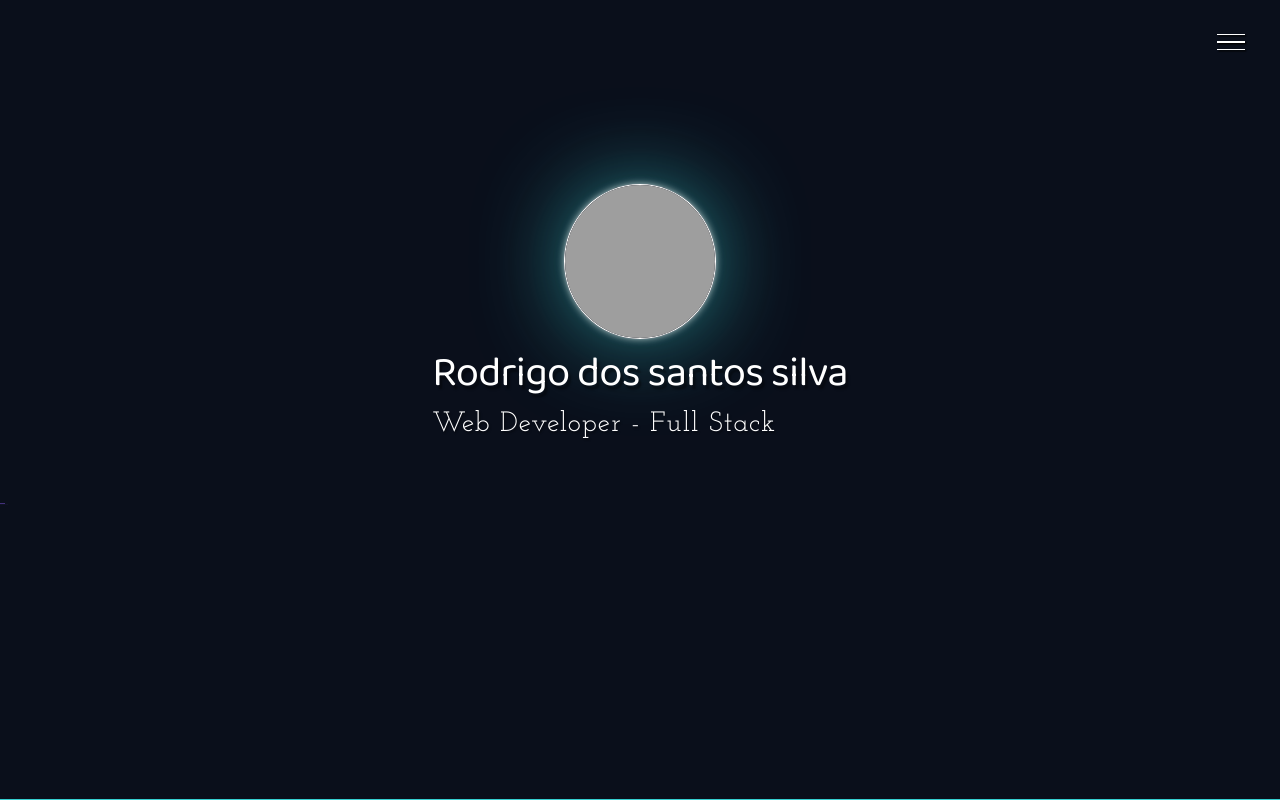
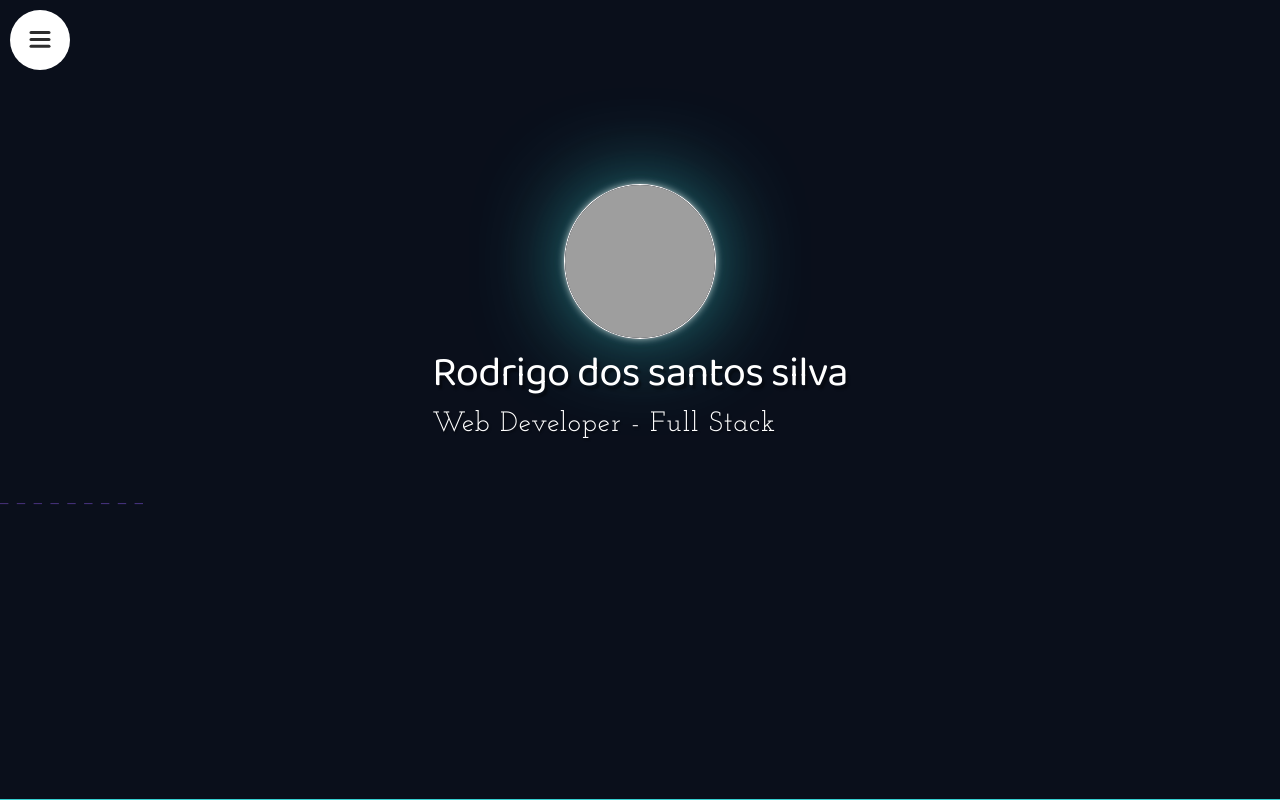
Before and after one commit to rodrigoSilva23/portfolio-23, a Next.js app: page / in a window 1280 px wide. Shown: the top 800 px of the page. Built offline with nearby package versions, Linux system fonts and the light colour scheme; grey boxes are pictures that could not be loaded.

Commit message:
fix - create new manu, refactor screen introduction

```diff
--- a/package.json
+++ b/package.json
@@ -12,8 +12,7 @@
     "next": "^13.3.1",
     "react": "^18.2.0",
     "react-dom": "^18.2.0",
-    "react-icons": "^4.3.1",
-    "react-tilt": "^0.1.4",
+    "react-icons": "^4.8.0",
     "styled-components": "^5.3.3",
     "swiper": "^8.3.0"
   },
--- a/src/components/SectionIntroduction/index.tsx
+++ b/src/components/SectionIntroduction/index.tsx
@@ -1,7 +1,6 @@
 import { useState } from "react";
 import { TextAnimedWrite } from "../Text/TextContent";
 import { SectionProfile } from "./styles";
-import { motion } from "framer-motion";
 import { TitleAnimated } from "../Title";
 
 export const SectionIntroduction = () => {
@@ -14,7 +13,8 @@ export const SectionIntroduction = () => {
 
   return (
     <SectionProfile id="conhecimentos">
-      <TitleAnimated title="Sobre"/>
+      <TitleAnimated title="Sobre" />
+
       {startTextAnimed && (
         <TextAnimedWrite className="textAnimed " velocityWrite={40}>
           Olá, eu sou Rodrigo dos Santos Silva e atuo como desenvolvedor full
--- a/src/components/SectionIntroduction/styles.ts
+++ b/src/components/SectionIntroduction/styles.ts
@@ -3,10 +3,10 @@ import styled from "styled-components";
 export const SectionProfile = styled.main`
   background-color: black;
   width: 100%;
+  height: 100vh;
   display: flex;
   flex-direction: column;
   align-items: center;
-  justify-content: center;
   h1{
     font-family: var(--font-primary);
     color: white;
@@ -23,4 +23,17 @@ export const SectionProfile = styled.main`
     font-size: 1.5rem;
     font-family: var(--font-primary);
   }
+  @media screen and (max-width: 425px)   {
+    .textAnimed{
+      margin:5px 25px;
+      font-size: 1.4rem;
+    }
+
+  }
+  @media screen and (max-width: 325px)   {
+    .textAnimed{
+      font-size: 1.3rem;
+    }
+
+  }
 `;
--- a/src/components/Sidebar/index.tsx
+++ b/src/components/Sidebar/index.tsx
@@ -1,76 +1,74 @@
-import { SidebarClassic } from "./styles";
-import { FaLinkedinIn, FaGithubAlt, FaInstagram } from "react-icons/fa";
+import * as React from "react";
+import { useRef } from "react";
+import { motion, useCycle } from "framer-motion";
+import { useDimensions } from "./use-dimensions";
+import styles from "./styles.module.css";
+import { MenuToggle } from "./steps/MenuToggle";
+import { Navigation } from ".//steps/Navigation";
+const sidebar = {
+  open: (height = 1000) => ({
+    clipPath: `circle(${height * 2 + 200}px at 40px 40px)`,
+    transition: {
+      type: "spring",
+      stiffness: 20,
+      restDelta: 2,
+    },
+  }),
+  closed: {
+    clipPath: "circle(30px at 40px 40px)",
+    transition: {
+      delay: 0.5,
+      type: "spring",
+      stiffness: 400,
+      damping: 40,
+    },
+  },
+};
+const socialMidia = {
+  open: {
+    y: 0,
+    opacity: 1,
+    transition: {
+      y: { stiffness: 1000, velocity: -100 },
+    },
+  },
+  closed: {
+    y: 50,
+    opacity: 0,
+    transition: {
+      y: { stiffness: 1000 },
+    },
+  },
+};
+interface midia {}
+export const SideBar = ({ itemsFromMenu, midia }: any) => {
+  const [isOpen, toggleOpen] = useCycle(false, true);
+  const containerRef = useRef(null);
+  const { height } = useDimensions(containerRef);
 
-const Sidebar = () => {
-  const showSidebar = () => {
-    const sidebar = document.querySelector(".sidebar");
-    sidebar?.classList.toggle("show-menu");
-  };
 
   return (
-    <SidebarClassic>
-      <aside className="sidebar ">
-        <div className="hamburguer" onClick={showSidebar}>
-          <div className="line" id="line1"></div>
-          <div className="line" id="line2"></div>
-          <div className="line" id="line3"></div>
-          <span>Fechar</span>
-        </div>
-        <nav>
-          <ul className="menu">
-            <li className="menu-item">
-              <a href="#home" className="menu-link">
-                Home
+    <motion.nav
+      initial={false}
+      animate={isOpen ? "open" : "closed"}
+      custom={height}
+      ref={containerRef}
+      className={styles.nav}
+    >
+      <motion.div className={styles.background} variants={sidebar}>
+        {midia && (
+          <motion.div className={styles.socialMidia} variants={socialMidia}>
+            {midia.map((midia: any) => (
+              <a href={midia.href} key={midia.name} target="_blank">
+                {midia.icon}
               </a>
-            </li>
-            <li className="menu-item">
-              <a href="#conhecimentos" className="menu-link">
-                Conhecimento
-              </a>
-            </li>
-            <li className="menu-item">
-              <a href="#projetos" className="menu-link">
-                Projetos
-              </a>
-            </li>
-            <li className="menu-item">
-              <a href="#contatos" className="menu-link">
-                Contato
-              </a>
-            </li>
-            <li className="menu-item">
-              <a href="#orcamentos" className="menu-link">
-                Orçamento
-              </a>
-            </li>
-          </ul>
-        </nav>
-        <div className="social-midia">
-          <a
-            href="https://www.instagram.com/rodrigosilva.up/"
-            target="_blank"
-            rel="noreferrer"
-          >
-            <FaInstagram />
-          </a>
-          <a
-            href="https://github.com/rodrigoSilva23"
-            target="_blank"
-            rel="noreferrer"
-          >
-            <FaGithubAlt />
-          </a>
-          <a
-            href="https://www.linkedin.com/in/rodrigo-santos-silva-059b9a193/"
-            target="_blank"
-            rel="noreferrer"
-          >
-            <FaLinkedinIn />
-          </a>
-        </div>
-      </aside>
-    </SidebarClassic>
+            ))}
+          </motion.div>
+        )}
+      </motion.div>
+
+      <Navigation itemsFromMenu={itemsFromMenu} />
+      <MenuToggle toggle={() => toggleOpen()} />
+    </motion.nav>
   );
 };
-
-export default Sidebar;
--- /dev/null
+++ b/src/components/Sidebar/steps/MenuItem.tsx
@@ -0,0 +1,40 @@
+import * as React from "react";
+import { motion } from "framer-motion";
+
+const variants = {
+  open: {
+    y: 0,
+    opacity: 1,
+    transition: {
+      y: { stiffness: 1000, velocity: -100 },
+    },
+  },
+  closed: {
+    y: 50,
+    opacity: 0,
+    transition: {
+      y: { stiffness: 1000 },
+    },
+  },
+};
+
+interface MenuItem {
+  name: string;
+  href: string;
+  icon: React.ReactElement;
+}
+export const MenuItem = (props: MenuItem) => {
+  const { name, href, icon } = props;
+  return (
+    <motion.li
+      variants={variants}
+      whileHover={{ scale: 1.1 }}
+      whileTap={{ scale: 0.95 }}
+    >
+      <a href={href}>
+        <span>{icon}</span>
+        <span>{name}</span>
+      </a>
+    </motion.li>
+  );
+};
--- /dev/null
+++ b/src/components/Sidebar/steps/MenuToggle.tsx
@@ -0,0 +1,39 @@
+import * as React from "react";
+import { motion } from "framer-motion";
+import styles from "../styles.module.css";
+const Path = (props: any) => (
+  <motion.path
+    fill="transparent"
+    strokeWidth="3"
+    stroke="hsl(0, 0%, 18%)"
+    strokeLinecap="round"
+    {...props}
+  />
+);
+
+export const MenuToggle = ({ toggle }: any) => (
+  <button onClick={toggle} className={styles.button}>
+    <svg width="23" height="23" viewBox="0 0 23 23">
+      <Path
+        variants={{
+          closed: { d: "M 2 2.5 L 20 2.5" },
+          open: { d: "M 3 16.5 L 17 2.5" },
+        }}
+      />
+      <Path
+        d="M 2 9.423 L 20 9.423"
+        variants={{
+          closed: { opacity: 1 },
+          open: { opacity: 0 },
+        }}
+        transition={{ duration: 0.1 }}
+      />
+      <Path
+        variants={{
+          closed: { d: "M 2 16.346 L 20 16.346" },
+          open: { d: "M 3 2.5 L 17 16.346" },
+        }}
+      />
+    </svg>
+  </button>
+);
--- /dev/null
+++ b/src/components/Sidebar/steps/Navigation.tsx
@@ -0,0 +1,29 @@
+import * as React from "react";
+import { motion } from "framer-motion";
+import styles from "../styles.module.css";
+import { MenuItem } from "./MenuItem";
+import {
+  FaHome,
+  FaBook,
+  FaCode,
+  FaEnvelope,
+  FaDollarSign,
+} from "react-icons/fa";
+const variants = {
+  open: {
+    transition: { staggerChildren: 0.07, delayChildren: 0.2 },
+  },
+  closed: {
+    transition: { staggerChildren: 0.05, staggerDirection: -1 },
+  },
+};
+interface Navigation {
+  itemsFromMenu: Array<any>;
+}
+export const Navigation = (props: Navigation) => (
+  <motion.ul variants={variants} className={styles.ul}>
+    {props.itemsFromMenu.map((props: any) => (
+      <MenuItem key={props.name} {...props} />
+    ))}
+  </motion.ul>
+);
--- /dev/null
+++ b/src/components/Sidebar/styles.module.css
@@ -0,0 +1,83 @@
+
+.background {
+  position: absolute;
+  top: 0;
+  left: 0;
+  bottom: 0;
+  width: 300px;
+  background: #fff;
+}
+
+.nav {
+  position: fixed;
+  z-index: 1000;
+  top: 0;
+  left: 0;
+  bottom: 0;
+  width: 300px;
+}
+
+.button {
+  outline: none;
+  border: none;
+  user-select: none;
+  cursor: pointer;
+  position: absolute;
+  top: 18px;
+  left: 15px;
+  width: 50px;
+  height: 50px;
+  border-radius: 50%;
+  background: transparent;
+}
+
+.ul, .ul
+li {
+  margin: 0;
+  padding: 0;
+  list-style: none;
+}
+
+.ul {
+  padding: 25px;
+  position: absolute;
+  top: 100px;
+  width: 230px;
+}
+
+.ul li a{
+  font-family: var(--font-primary);
+  font-size: 1.5rem;
+
+}
+.ul li a span:first-child {
+  font-size: 1.4rem;
+  margin-right:10px ;
+  color: rgb(116, 59, 141);
+}
+
+
+.socialMidia {
+  position: absolute;
+  bottom: 2rem;
+  width: 100%;
+  display: flex;
+  justify-content: space-evenly;
+
+}
+.socialMidia a {
+  background-color: rgb(116, 59, 141);
+  color: white;
+  height: 2.6rem;
+  width: 2.6rem;
+  font-size: unset;
+  display: flex;
+  justify-content: center;
+  align-items: center;
+  border-radius: 50%;
+}
+
+.socialMidia a:hover {
+  transition: background-color 0.8s;
+  background-color: rgb(147, 88, 172);
+}
--- a/src/components/Sidebar/styles.ts
+++ /dev/null
@@ -1,178 +0,0 @@
-import styled from "styled-components";
-
-export const SidebarClassic = styled.div`
-
-  .sidebar {
-    width: 20rem;
-    height: 100vh;
-    background-color: rgba(255, 255, 255, 0);
-    position: fixed;
-    top: 0;
-    right: -20rem;
-    transition: 1.5s;
-    z-index: 10;
-  }
-
-  .show-menu {
-    right: 0;
-    background-color: white;
-  }
-
-  .hamburguer {
-    width: 2rem;
-    height: 2rem;
-    position: fixed;
-    z-index: 1000;
-    right: 2.5rem;
-    top: 2rem;
-    display: flex;
-    flex-direction: column;
-    justify-content: space-evenly;
-    cursor: pointer;
-    transition: 1.5s;
-    opacity: 1;
-  }
-  .show-menu .hamburguer {
-    right: 16rem;
-  }
-
-  .line {
-    width: 100%;
-    height: 0.1rem;
-    background-color: white;
-    box-shadow: 0.1rem 0.1rem 1px rgba(0, 0, 0);
-    transition: transform 1s;
-  }
-
-  .show-menu #line2{
-    opacity: 0;
-  }
-
-  .show-menu #line3 {
-    position: absolute;
-    display: flex;
-    align-items: center;
-    align-content: center;
-
-    transform: rotate(-40deg);
-  }
-  .hamburguer span {
-    font-family: var(--font-action);
-    font-weight: 500;
-    letter-spacing: 0.1rem;
-    position: absolute;
-    left: 3rem;
-    background-color: #743b8d;
-    height: 2rem;
-    width: 6rem;
-    display: flex;
-    justify-content: center;
-    align-items: center;
-    opacity: 0;
-  }
-
-  .hamburguer span::before {
-    content: "";
-    position: absolute;
-    border-right: 0.7rem solid #743b8d;
-    border-top: 0.5rem solid transparent;
-    border-left: 0.7rem solid transparent;
-    border-bottom: 0.6rem solid transparent;
-
-    left: -1.4rem;
-  }
-
-  .show-menu .hamburguer:hover span {
-    color: white;
-    opacity: 1;
-  }
-
-  .show-menu #line1 {
-    position: absolute;
-    display: flex;
-    align-items: center;
-    align-content: center;
-    transform: rotate(40deg);
-  }
-
-  .menu {
-    position: absolute;
-    top: 40%;
-    left: 50%;
-    transform: translate(-50%, -50%);
-  }
-
-  .menu-item {
-    text-align: center;
-    margin-bottom: 0.5rem;
-  }
-
-  .menu-link {
-    font-family: var(--font-action);
-    font-size: unset;
-    color: #555;
-  }
-
-  .menu-link:hover {
-    transition: color 0.8s;
-    color: rgb(116, 59, 141);
-  }
-
-  .social-midia {
-    position: absolute;
-    bottom: 2rem;
-    width: 100%;
-    display: flex;
-    justify-content: space-evenly;
-    opacity: 0;
-    transition: 1.5s;
-  }
-  .show-menu .social-midia {
-    opacity: 1;
-  }
-
-  .social-midia a {
-    background-color: rgb(116, 59, 141);
-    color: white;
-    height: 2.6rem;
-    width: 2.6rem;
-    font-size: unset;
-    display: flex;
-    justify-content: center;
-    align-items: center;
-    border-radius: 50%;
-  }
-
-  .social-midia a:hover {
-    transition: background-color 0.8s;
-    background-color: rgb(147, 88, 172);
-  }
-  @media (max-height: 768px) and (orientation: landscape){
-    .sidebar {
-      font-size:20px !important;
-      .hamburguer{
-        top:10px;
-
-      }
-    }
-    .show-menu .hamburguer {
-      right: 17.5rem !important;
-    }
-   }
-   @media (max-height: 1024px) and (orientation: portrait){
-    .sidebar {
-      font-size:30px !important;
-      .hamburguer{
-        top:10px;
-
-      }
-    }
-    .show-menu .hamburguer {
-      right: 17.5rem !important;
-    }
-    .hamburguer span{
-      font-size:20px;
-
-      }
-   }
-`;
--- /dev/null
+++ b/src/components/Sidebar/use-dimensions.ts
@@ -0,0 +1,16 @@
+import { useEffect, useRef } from "react";
+
+// Naive implementation - in reality would want to attach
+// a window or resize listener. Also use state/layoutEffect instead of ref/effect
+// if this is important to know on initial client render.
+// It would be safer to  return null for unmeasured states.
+export const useDimensions = (ref: any) => {
+  const dimensions = useRef({ width: 0, height: 0 });
+
+  useEffect(() => {
+    dimensions.current.width = ref.current.offsetWidth;
+    dimensions.current.height = ref.current.offsetHeight;
+  }, []);
+
+  return dimensions.current;
+};
--- a/src/pages/index.tsx
+++ b/src/pages/index.tsx
@@ -6,16 +6,67 @@ import Header from "../components/Header";
 import { Loading } from "../components/Loading";
 import { SectionIntroduction } from "../components/SectionIntroduction";
 import { SectionProjects } from "../components/SectionProjects";
-import {SectionSkills } from "../components/SectionSkills";
-import Sidebar from "../components/Sidebar";
+import { SectionSkills } from "../components/SectionSkills";
+import { SideBar } from "../components/Sidebar";
+import {
+  FaGithubAlt,
+  FaInstagram,
+  FaHome,
+  FaBook,
+  FaCode,
+  FaEnvelope,
+  FaDollarSign,
+} from "react-icons/fa";
 
+const itemsFromMenu = [
+  {
+    name: "Home",
+    icon: <FaHome />,
+    href: "#home",
+  },
+  {
+    name: "Conhecimento",
+    icon: <FaBook />,
+    href: "#conhecimentos",
+  },
+  {
+    name: "Projetos",
+    icon: <FaCode />,
+    href: "#projetos",
+  },
+  {
+    name: "Contato",
+    icon: <FaEnvelope />,
+    href: "#contato",
+  },
+  {
+    name: "Orçamento",
+    icon: <FaDollarSign />,
+    href: "#orcamento",
+  },
+];
+const midia = [
+  {
+    name: "Linkedin",
+    icon: <FaInstagram />,
+    href: "https://www.instagram.com/rodrigosilva.up/",
+  },
+  {
+    name: "Github",
+    icon: <FaGithubAlt />,
+    href: "https://github.com/rodrigoSilva23",
+  },
+  {
+    name: "Instagram",
+    icon: <FaInstagram />,
+    href: "https://www.linkedin.com/in/rodrigo-santos-silva-dev/",
+  },
+];
 const Home: NextPage = () => {
   const [loading, setLoading] = useState(true);
 
-
-
   useEffect(() => {
-      setLoading(!loading);
+    setLoading(!loading);
   }, []);
   return (
     <>
@@ -30,11 +81,11 @@ const Home: NextPage = () => {
         <Loading />
       ) : (
         <>
-          <Sidebar />
+          <SideBar midia={midia} itemsFromMenu={itemsFromMenu} />
           <Header />
-          <SectionIntroduction/>
-          <SectionSkills/>
-          <SectionProjects/>
+          <SectionIntroduction />
+          <SectionSkills />
+          <SectionProjects />
           <Footer />
         </>
       )}
```
Also changed, not shown: 2 other files (tests, documents, lock files or other folders).
